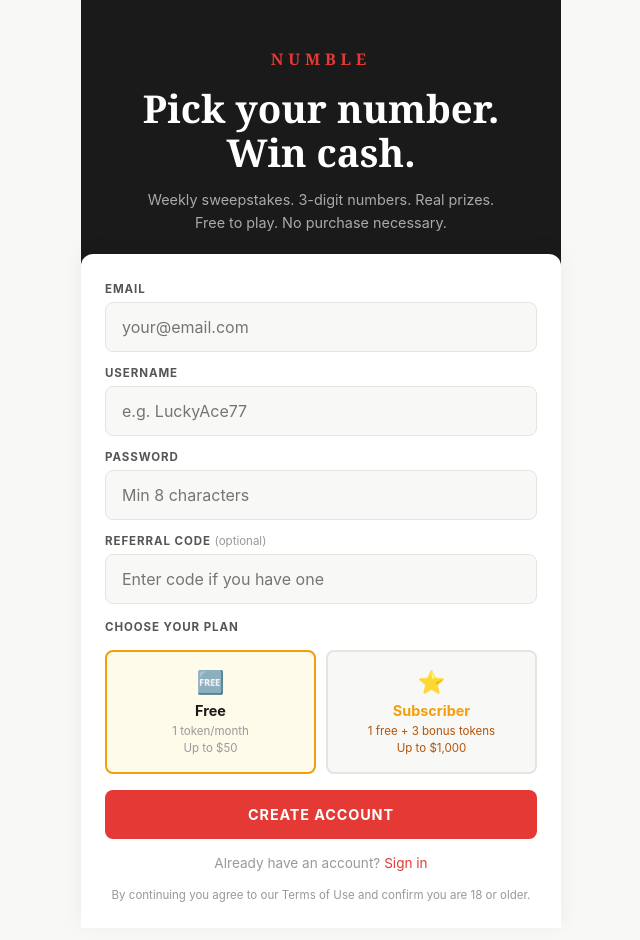
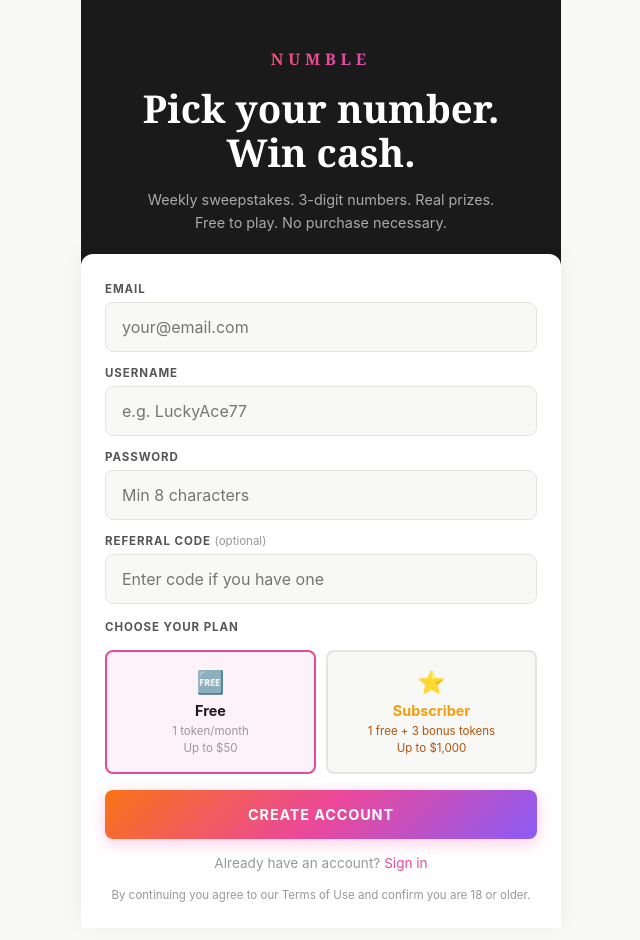
Before and after one commit to salumastake-code/numble-react, a React (Vite) app: page /auth in a window 1280 px wide. Shown: the top 940 px of the page, without its empty margins (319-959 px from the left). Built offline with nearby package versions, Linux system fonts and the light colour scheme.

Commit message:
design: brand gradient aesthetic throughout — orange→pink→purple + gold sell buttons

```diff
--- a/src/components/BottomNav.css
+++ b/src/components/BottomNav.css
@@ -29,9 +29,13 @@
 }
 
 .nav-btn.active {
-  color: var(--red);
+  /* gradient text for active tab */
+  background: var(--grad);
+  -webkit-background-clip: text;
+  -webkit-text-fill-color: transparent;
+  background-clip: text;
 }
 
-.nav-btn:hover {
+.nav-btn:not(.active):hover {
   color: var(--text-secondary);
 }
--- a/src/index.css
+++ b/src/index.css
@@ -17,6 +17,15 @@
   --shadow-lg: 0 4px 20px rgba(0,0,0,0.12);
   --radius: 12px;
   --radius-sm: 8px;
+
+  /* Brand gradient — matches favicon */
+  --grad: linear-gradient(135deg, #f97316 0%, #ec4899 50%, #8b5cf6 100%);
+  --grad-gold: linear-gradient(135deg, #f59e0b 0%, #f97316 50%, #fbbf24 100%);
+  --grad-shadow: 0 4px 16px rgba(236,72,153,0.28);
+  --grad-gold-shadow: 0 4px 16px rgba(245,158,11,0.35);
+
+  /* Accent colour aliases (replaces old --red in UI chrome) */
+  --accent: #ec4899;
 }
 
 * { box-sizing: border-box; margin: 0; padding: 0; }
@@ -40,24 +49,44 @@ body {
 
 button { cursor: pointer; font-family: var(--body); border: none; outline: none; }
 input { font-family: var(--body); outline: none; }
-a { color: var(--red); text-decoration: none; }
+a { color: var(--accent); text-decoration: none; }
 
 /* Shared page chrome */
 .page { padding-bottom: 80px; min-height: 100dvh; }
 .page-header { padding: 20px 20px 0; }
 .page-title { font-family: var(--display); font-size: 1.5rem; font-weight: 700; color: var(--text); margin-bottom: 8px; }
-.page-accent { width: 40px; height: 3px; background: var(--red); border-radius: 2px; margin-bottom: 20px; }
+.page-accent {
+  width: 40px;
+  height: 3px;
+  background: var(--grad);
+  border-radius: 2px;
+  margin-bottom: 20px;
+}
 
 /* Shared form fields */
 .field-group { display: flex; flex-direction: column; gap: 6px; }
 .field-group label { font-size: 0.72rem; font-weight: 700; letter-spacing: 0.08em; text-transform: uppercase; color: var(--text-secondary); }
 .field-group input { background: var(--bg); border: 1.5px solid var(--border); border-radius: var(--radius-sm); padding: 14px 16px; font-size: 1rem; color: var(--text); transition: border-color 0.15s; width: 100%; }
-.field-group input:focus { border-color: var(--text); }
+.field-group input:focus { border-color: var(--accent); }
 
-/* Shared primary button */
-.btn-primary { background: var(--red); color: #fff; border: none; border-radius: var(--radius-sm); padding: 16px; font-size: 0.9rem; font-weight: 700; letter-spacing: 0.06em; text-transform: uppercase; cursor: pointer; transition: opacity 0.15s; width: 100%; }
+/* Shared primary button — brand gradient */
+.btn-primary {
+  background: var(--grad);
+  color: #fff;
+  border: none;
+  border-radius: var(--radius-sm);
+  padding: 16px;
+  font-size: 0.9rem;
+  font-weight: 700;
+  letter-spacing: 0.06em;
+  text-transform: uppercase;
+  cursor: pointer;
+  transition: opacity 0.15s;
+  width: 100%;
+  box-shadow: var(--grad-shadow);
+}
 .btn-primary:hover { opacity: 0.9; }
-.btn-primary:disabled { opacity: 0.5; cursor: not-allowed; }
+.btn-primary:disabled { opacity: 0.5; cursor: not-allowed; box-shadow: none; }
 
 /* Scrollbar */
 ::-webkit-scrollbar { width: 4px; }
--- a/src/pages/Auth.css
+++ b/src/pages/Auth.css
@@ -17,7 +17,10 @@
   font-size: 1rem;
   font-weight: 700;
   letter-spacing: 0.3em;
-  color: var(--red);
+  background: var(--grad);
+  -webkit-background-clip: text;
+  -webkit-text-fill-color: transparent;
+  background-clip: text;
   margin-bottom: 16px;
 }
 
@@ -29,7 +32,12 @@
   margin-bottom: 14px;
 }
 
-.auth-headline span { color: var(--red); }
+.auth-headline span {
+  background: var(--grad);
+  -webkit-background-clip: text;
+  -webkit-text-fill-color: transparent;
+  background-clip: text;
+}
 
 .auth-sub {
   font-size: 0.9rem;
@@ -111,8 +119,8 @@
 }
 
 .plan-btn.selected {
-  border-color: var(--gold);
-  background: var(--gold-light);
+  border-color: var(--accent);
+  background: #fdf2f8;
 }
 
 .plan-icon { font-size: 1.4rem; margin-bottom: 6px; }
@@ -122,7 +130,7 @@
 .plan-desc.gold-muted { color: #b45309; }
 
 .btn-primary {
-  background: var(--red);
+  background: var(--grad);
   color: #fff;
   border: none;
   border-radius: var(--radius-sm);
@@ -134,9 +142,10 @@
   cursor: pointer;
   transition: opacity 0.15s;
   width: 100%;
+  box-shadow: var(--grad-shadow);
 }
 .btn-primary:hover { opacity: 0.9; }
-.btn-primary:disabled { opacity: 0.5; cursor: not-allowed; }
+.btn-primary:disabled { opacity: 0.5; cursor: not-allowed; box-shadow: none; }
 
 .auth-switch {
   text-align: center;
--- a/src/pages/Leaderboard.css
+++ b/src/pages/Leaderboard.css
@@ -1,11 +1,21 @@
 .page { padding-bottom: 80px; min-height: 100dvh; }
 .page-header { padding: 20px 20px 0; }
 .page-title { font-family: var(--display); font-size: 1.5rem; font-weight: 700; color: var(--text); margin-bottom: 8px; }
-.page-accent { width: 40px; height: 3px; background: var(--red); border-radius: 2px; margin-bottom: 20px; }
+.page-accent { width: 40px; height: 3px; background: var(--grad); border-radius: 2px; margin-bottom: 20px; }
 .loading, .empty { text-align: center; color: var(--muted); padding: 40px 20px; font-size: 0.9rem; }
 .lb-list { padding: 0 16px; display: flex; flex-direction: column; gap: 8px; }
 .lb-row { background: var(--bg-card); border: 1px solid var(--border); border-radius: var(--radius-sm); padding: 14px 16px; display: flex; align-items: center; gap: 12px; box-shadow: var(--shadow); }
-.lb-row.top { border-color: var(--gold); background: var(--gold-light); }
+.lb-row.top { border-color: #ec4899; background: #fdf2f8; }
 .lb-rank { font-size: 1.1rem; width: 28px; text-align: center; }
 .lb-name { flex: 1; font-weight: 600; font-size: 0.95rem; }
 .lb-prize { font-family: var(--display); font-weight: 700; color: var(--gold); font-size: 1rem; }
+.btn-back {
+  background: none;
+  border: 1.5px solid var(--border);
+  border-radius: var(--radius-sm);
+  padding: 8px 14px;
+  font-size: 1rem;
+  color: var(--text-secondary);
+  cursor: pointer;
+  flex-shrink: 0;
+}
--- a/src/pages/Payout.css
+++ b/src/pages/Payout.css
@@ -78,9 +78,9 @@
 }
 
 .method-tab.active {
-  border-color: var(--text);
-  color: var(--text);
-  background: var(--bg-card2);
+  border-color: var(--accent);
+  color: var(--accent);
+  background: #fdf2f8;
 }
 
 .payout-min-note {
--- a/src/pages/Play.css
+++ b/src/pages/Play.css
@@ -23,7 +23,12 @@
   color: var(--text);
 }
 
-.play-logo span { color: var(--red); }
+.play-logo span {
+  background: var(--grad);
+  -webkit-background-clip: text;
+  -webkit-text-fill-color: transparent;
+  background-clip: text;
+}
 
 .play-meta {
   display: flex;
@@ -59,7 +64,7 @@
   width: 7px;
   height: 7px;
   border-radius: 50%;
-  background: var(--red);
+  background: var(--grad);
 }
 
 /* Countdown */
@@ -88,7 +93,10 @@
   font-family: var(--display);
   font-size: 1.8rem;
   font-weight: 700;
-  color: var(--red);
+  background: var(--grad);
+  -webkit-background-clip: text;
+  -webkit-text-fill-color: transparent;
+  background-clip: text;
   letter-spacing: 0.04em;
 }
 
@@ -174,7 +182,7 @@
 /* Submit */
 .btn-submit {
   margin: 0 16px 16px;
-  background: var(--red);
+  background: var(--grad);
   color: #fff;
   border: none;
   border-radius: var(--radius-sm);
@@ -184,7 +192,7 @@
   letter-spacing: 0.1em;
   text-transform: uppercase;
   transition: opacity 0.15s;
-  box-shadow: 0 4px 12px rgba(229,57,53,0.3);
+  box-shadow: var(--grad-shadow);
 }
 
 .btn-submit:disabled { opacity: 0.4; cursor: not-allowed; box-shadow: none; }
```
Also changed, not shown: src/pages/Profile.css (+7 -7 lines).
